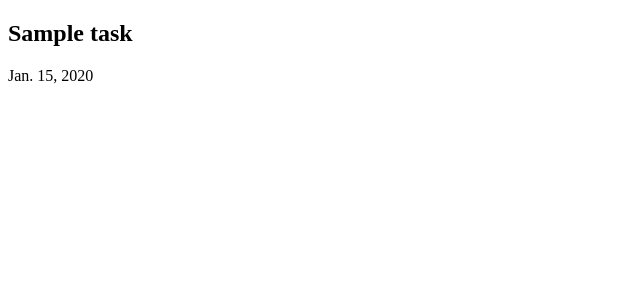
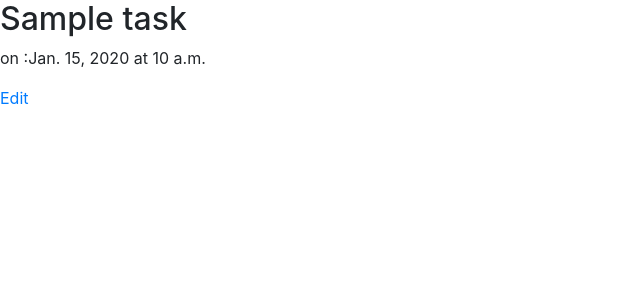
Before and after one commit to shivagomasa/Schedule, a Django app: page /task/1/ in a window 1280 px wide. Shown: the top 300 px of the page, without its empty margins (0-640 px from the left). Run offline with Django 3.2, Linux system fonts and the light colour scheme; tables that the repository leaves empty hold one stand-in row (values such as "Sample post"); some libraries are stand-ins or nearby versions.

Commit message:
Add ability to update task.

```diff
--- a/schedule/templates/schedule/base.html
+++ b/schedule/templates/schedule/base.html
@@ -3,8 +3,13 @@
 <head>
     <meta charset="UTF-8">
     <title>Schedule App</title>
+
+    <link rel="stylesheet" href="https://stackpath.bootstrapcdn.com/bootstrap/4.3.1/css/bootstrap.min.css">
+    <script src="https://kit.fontawesome.com/40efc6f0b7.js"></script>
+
 </head>
 <body>
+
     {% block content %}
     {% endblock %}
 </body>
--- a/schedule/templates/schedule/task_detail.html
+++ b/schedule/templates/schedule/task_detail.html
@@ -3,6 +3,8 @@
 {% block content %}
 
     <h2>{{ task.title }}</h2>
-    <p>{{ task.date }}</p>
+    <p>on :{{ task.date }} at {{ task.time }}</p>
+
+    <p><a href="{% url 'task_edit' task.pk %}">Edit</a></p>
 
 {% endblock %}
--- a/schedule/urls.py
+++ b/schedule/urls.py
@@ -1,5 +1,5 @@
 from django.urls import path
-from .views import TaskList,TaskDetail,NewTask
+from .views import TaskList,TaskDetail,NewTask,TaskEdit
 
 
 urlpatterns = [
@@ -7,5 +7,6 @@ urlpatterns = [
     path('',TaskList.as_view(),name='task_list'),
     path('task/<int:pk>/',TaskDetail.as_view(),name='task_detail'),
     path('task/new/',NewTask.as_view(), name='task_new'),
+    path('task/<int:pk>/edit',TaskEdit.as_view(),name='task_edit'),
 
 ]
--- a/schedule/views.py
+++ b/schedule/views.py
@@ -1,6 +1,6 @@
 from django.shortcuts import render
 from django.views.generic import ListView,DetailView
-from django.views.generic.edit import CreateView
+from django.views.generic.edit import CreateView,UpdateView
 from .models import Task
 
 # Create your views here.
@@ -17,3 +17,8 @@ class NewTask(CreateView):
     model = Task
     template_name = 'schedule/task_new.html'
     fields = ['title','date','time',]
+
+class TaskEdit(UpdateView):
+    model = Task
+    template_name = 'schedule/task_edit.html'
+    fields = ['title','date','time']
```
Also changed, not shown: schedule/templates/schedule/task_edit.html (added, +12 -0 lines).
